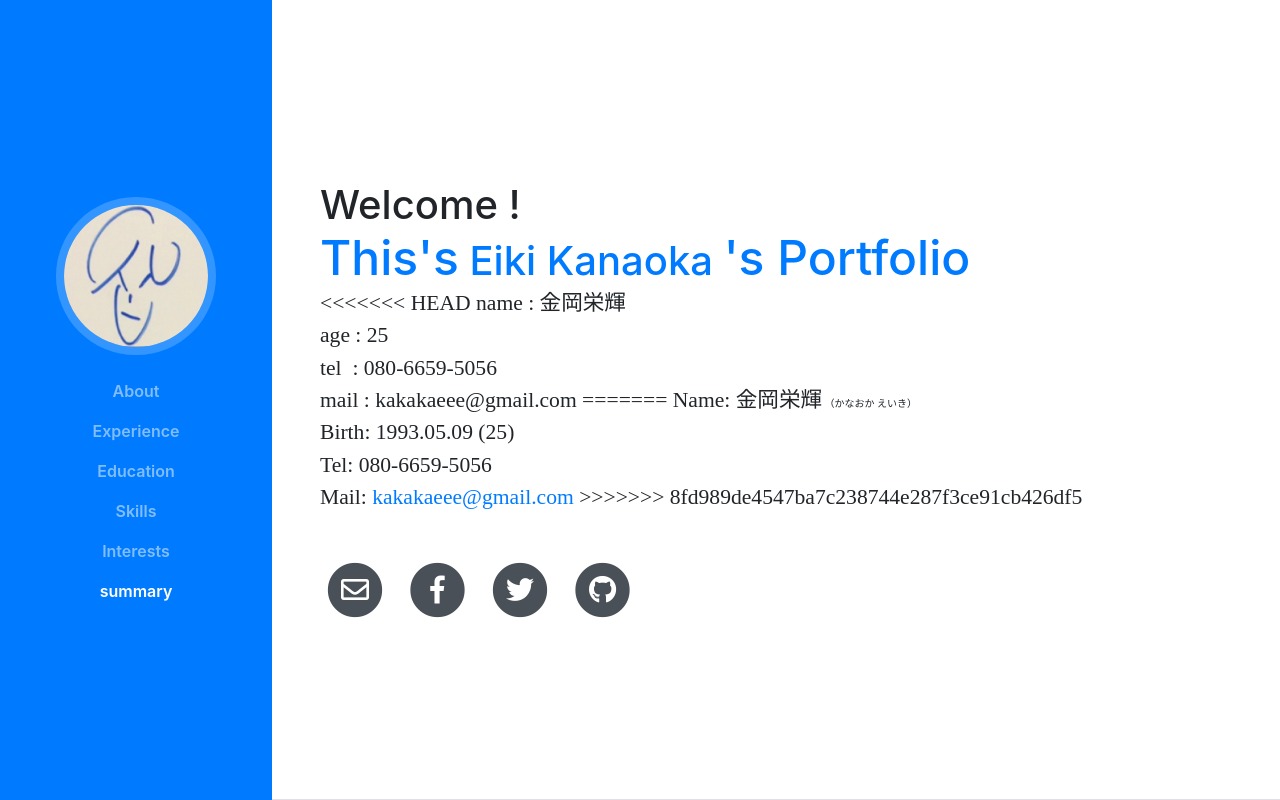
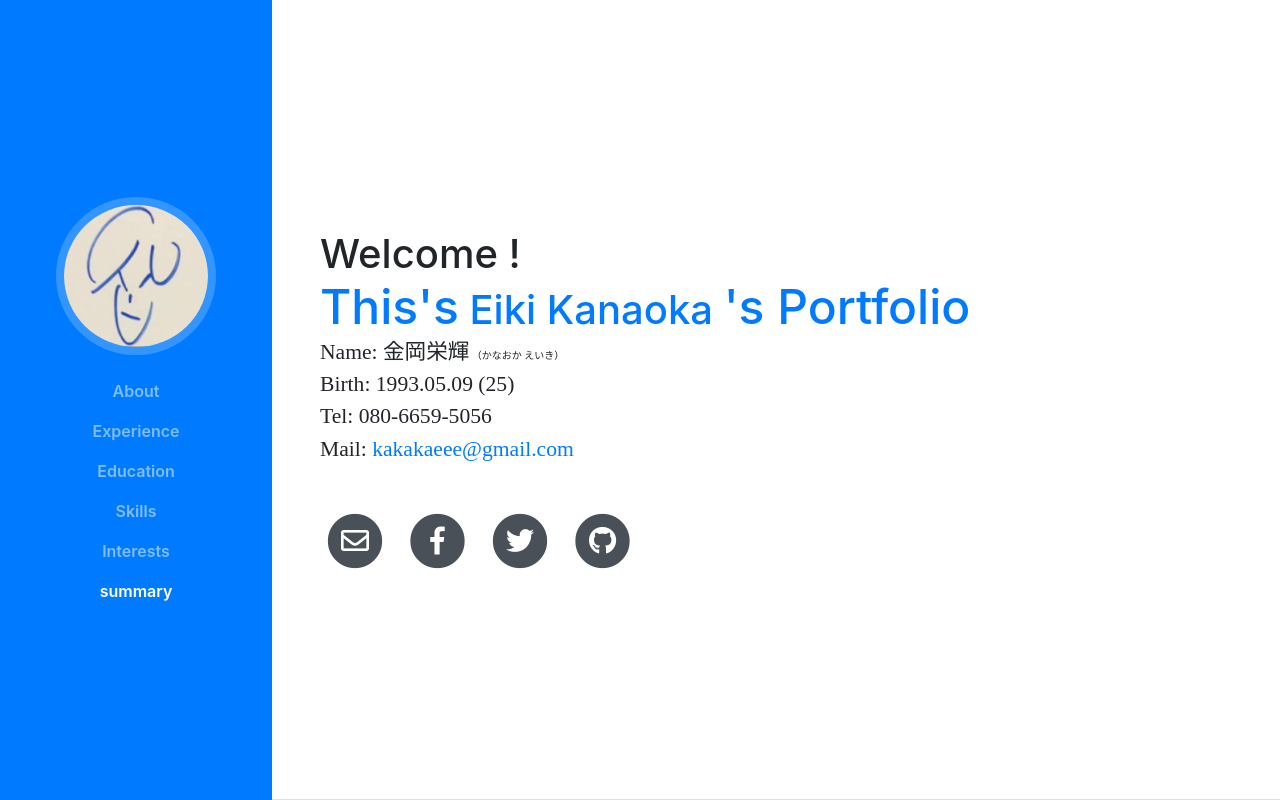
Before and after one commit to eknok/eknok.github.io, a website with bundled scripts: page index.html in a window 1280 px wide. Shown: the top 800 px of the page. Built offline with nearby package versions, Linux system fonts and the light colour scheme; a web font is replaced by a local one.

Commit message:
index.html  - fixed bug  - miss git commit Add QRimage

```diff
--- a/index.html
+++ b/index.html
@@ -1,28 +1,22 @@
 <!DOCTYPE html>
 <html lang="ja">
-
   <head>
-
     <meta charset="utf-8">
     <meta name="viewport" content="width=device-width, initial-scale=1, shrink-to-fit=no">
     <meta name="description" content="">
     <meta name="author" content="">
 
     <title>Portfolio</title>
-
     <!-- Bootstrap core CSS -->
     <link href="vendor/bootstrap/css/bootstrap.min.css" rel="stylesheet">
-
     <!-- Custom fonts for this template -->
     <link href="https://fonts.googleapis.com/css?family=Saira+Extra+Condensed:100,200,300,400,500,600,700,800,900" rel="stylesheet">
     <link rel="stylesheet" href="https://fonts.googleapis.com/css?family=Kosugi|M+PLUS+Rounded+1c">
     <link rel="stylesheet" href="https://use.fontawesome.com/releases/v5.2.0/css/all.css" integrity="sha384-hWVjflwFxL6sNzntih27bfxkr27PmbbK/iSvJ+a4+0owXq79v+lsFkW54bOGbiDQ" crossorigin="anonymous">
     <link href="vendor/devicons/css/devicons.min.css" rel="stylesheet">
     <link href="vendor/simple-line-icons/css/simple-line-icons.css" rel="stylesheet">
-
     <!-- Custom styles for this template -->
     <link href="css/resume.css" rel="stylesheet">
-
   </head>
 
   <body id="page-top">
@@ -73,20 +67,12 @@
             </span>
           </h1>
           <div class="subheading mb-5">
-<<<<<<< HEAD
-            name&nbsp;: 金岡栄輝<br>
-            age&nbsp;: 25<br>
-            tel&nbsp;&nbsp;: 080-6659-5056<br>
-            mail&nbsp;: kakakaeee@gmail.com
-=======
             Name: 金岡栄輝<font size=0.5> （かなおか えいき）</font><br>
             Birth: 1993.05.09 (25)<br>
             Tel:   080-6659-5056<br>
             Mail: <a href="mailto:kakakaeee@gmail.com" style="text-decoration: none;">kakakaeee@gmail.com</a>
->>>>>>> 8fd989de4547ba7c238744e287f3ce91cb426df5
           </div>
-          <p class="mb-5">
-          </p>
+          <p class="mb-5"></p>
           <ul class="list-inline list-social-icons mb-0">
             <li class="list-inline-item">
               <a href="mailto:kakakaeee@gmail.com" target="_blank">
@@ -213,7 +199,6 @@
       <section class="resume-section p-3 p-lg-5 d-flex flex-column" id="education">
         <div class="my-auto">
           <h2 class="mb-5">Education</h2>
-
           <div class="resume-item d-flex flex-column flex-md-row mb-5">
             <div class="resume-content mr-auto">
               <h3 class="mb-0">県立柏中央高等学校</h3>
@@ -324,7 +309,6 @@
             <a href="https://.herokuapp.com/" target="_blank">モノリスと</a>
             楽天APIを使用したサービス
           </li>
-
         </ul>
       </div>
 
```
Also changed, not shown: my_potforlio_QR.png (added).
